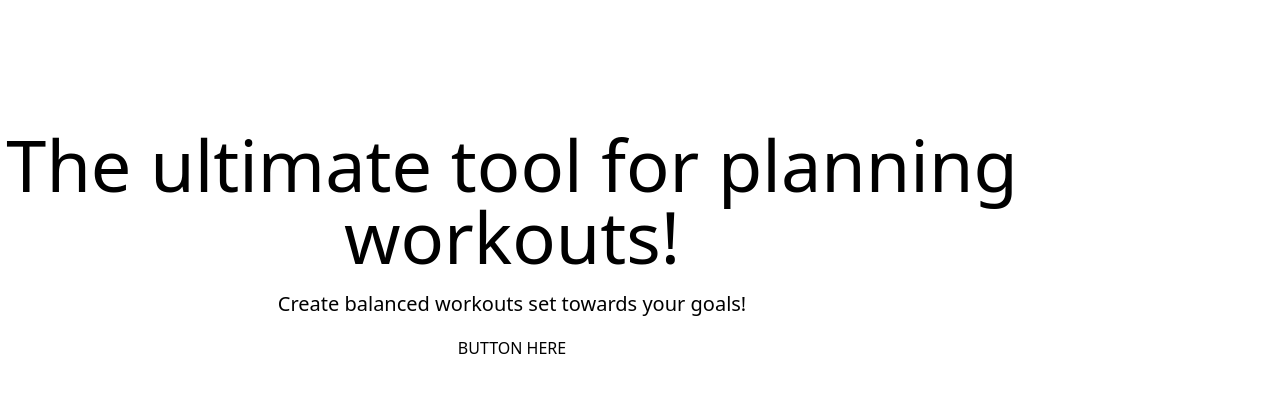
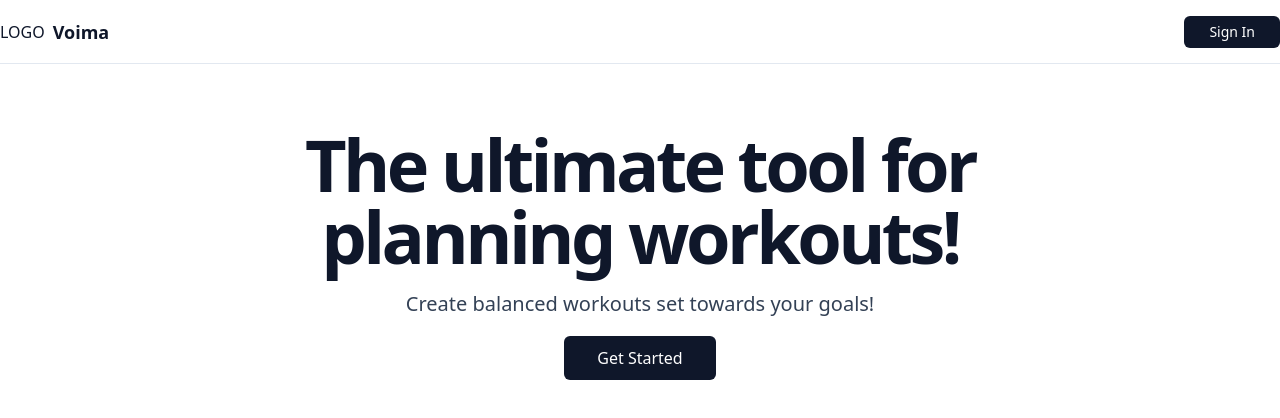
Before and after one commit to akbarzxc/workout-planner, a React (Create React App) app in the folder client/: page / in a window 1280 px wide. Shown: the top 418 px of the page. Built offline with nearby package versions, Linux system fonts and the light colour scheme.

Commit message:
Styled welcome page

```diff
--- a/client/src/App.js
+++ b/client/src/App.js
@@ -1,8 +1,13 @@
 import React from "react";
 import WelcomePage from "./pages/welcomePage";
+import SiteLayout from "./components/siteLayout";
 
 function App() {
-  return <WelcomePage />;
+  return (
+    <SiteLayout>
+      <WelcomePage />
+    </SiteLayout>
+  );
 }
 
 export default App;
--- /dev/null
+++ b/client/src/components/siteLayout.js
@@ -0,0 +1,7 @@
+import React from "react";
+
+export default function SiteLayout(props) {
+  return (
+    <div className="bg-white text-slate-900 antialiased">{props.children}</div>
+  );
+}
--- /dev/null
+++ b/client/src/components/welcomeLayout.js
@@ -0,0 +1,22 @@
+import React from "react";
+
+export default function WelcomeLayout(props) {
+  return (
+    <div className="flex min-h-screen flex-col items-center">
+      <header className="container sticky top-0 z-40 bg-white">
+        <div className="flex h-16 items-center justify-between border-b border-b-slate-200 py-4">
+          <div className="hidden items-center space-x-2 md:flex">
+            <span>LOGO</span>
+            <span className="hidden sm:inline-block text-lg font-bold">
+              Voima
+            </span>
+          </div>
+          <button className="relative inline-flex h-8 items-center rounded-md border border-transparent bg-slate-900 px-6 py-1 text-sm font-medium text-white hover:bg-slate-600 focus:outline-none focus:ring-2 focus:ring-slate-200 focus:ring-offset-2">
+            Sign In
+          </button>
+        </div>
+      </header>
+      <main className="flex-1">{props.children}</main>
+    </div>
+  );
+}
--- a/client/src/pages/welcomePage.js
+++ b/client/src/pages/welcomePage.js
@@ -1,19 +1,24 @@
 import React from "react";
+import WelcomeLayout from "../components/welcomeLayout";
 
 export default function WelcomePage() {
   return (
-    <section className="space-y-6 pb-8 pt-6 md:pb-12 md:pt-10 lg:py-32">
-      <div className="container flex max-w-[64rem] flex-col items-center gap-4 text-center">
-        <h1 className="font-heading text-3xl sm:text-5xl md:text-6xl lg:text-7xl">
+    <WelcomeLayout>
+      <section className="container grid items-center justify-center gap-6 pt-6 pb-8 md:pt-10 md:pb-12 lg:pt-16 lg:pb-24">
+        <div className="mx-auto flex flex-col items-center gap-4 lg:w-[52rem]">
+          <h1 className="text-3xl text-center font-bold leading-[1.1] tracking-tighter sm:text-5xl md:text-7xl">
             The ultimate tool for planning workouts!
           </h1>
-        <p className="max-w-[42rem] leading-normal text-muted-foreground sm:text-xl sm:leading-8">
+          <p className="max-w-[42rem] leading-normal text-slate-700 sm:text-xl sm:leading-8">
             Create balanced workouts set towards your goals!
           </p>
-        <div className="space-x-4">
-          <p>BUTTON HERE</p>
+          <div className="flex gap-4">
+            <button className="relative inline-flex h-11 items-center rounded-md border border-transparent bg-slate-900 px-8 py-2 font-medium text-white hover:bg-slate-600 focus:outline-none focus:ring-2 focus:ring-slate-400 focus:ring-offset-2">
+              Get Started
+            </button>
           </div>
         </div>
       </section>
+    </WelcomeLayout>
   );
 }
```
Lines whose indentation alone changed are shown as unchanged.
